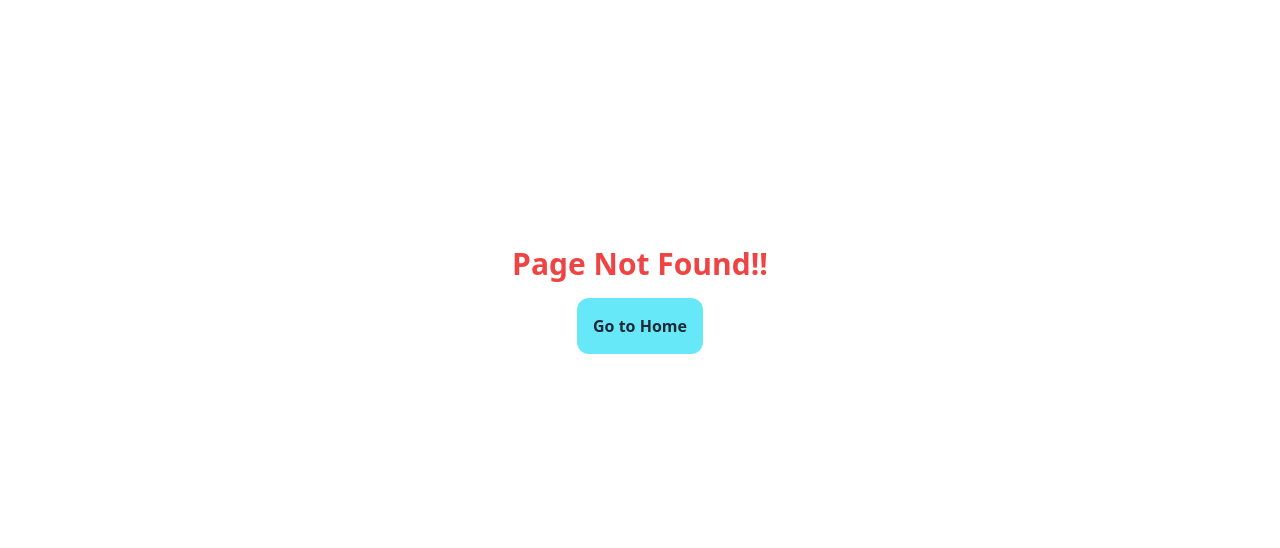
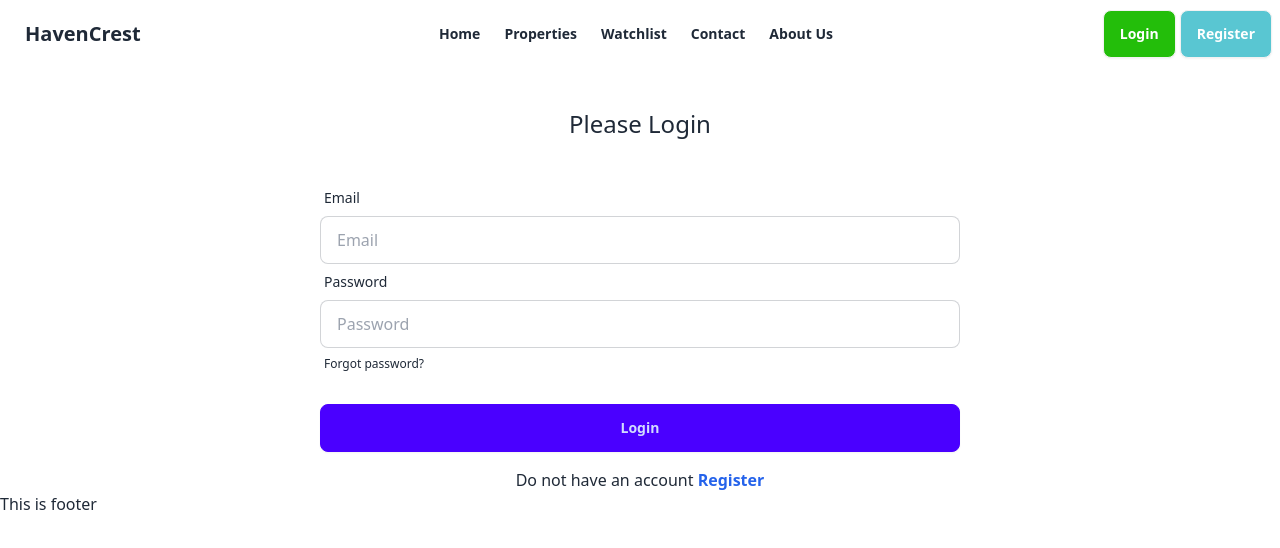
Before and after one commit to tazim5032/residential-real-estate, a React (Vite) app: page /login in a window 1280 px wide. Before the commit this address had no page. Shown: the top 548 px of the page. Built offline with nearby package versions, Linux system fonts and the light colour scheme.

Commit message:
firebase setup done

```diff
--- a/package.json
+++ b/package.json
@@ -10,6 +10,7 @@
     "preview": "vite preview"
   },
   "dependencies": {
+    "firebase": "^10.11.0",
     "localforage": "^1.10.0",
     "match-sorter": "^6.3.4",
     "react": "^18.2.0",
--- a/src/Components/Navbar.jsx
+++ b/src/Components/Navbar.jsx
@@ -1,4 +1,4 @@
-import { NavLink } from "react-router-dom";
+import { Link, NavLink } from "react-router-dom";
 
 const Navbar = () => {
 
@@ -11,19 +11,19 @@
                     </div>
                     <ul tabIndex={0} className="menu menu-sm dropdown-content mt-3 z-[1] p-2 shadow bg-base-100 rounded-box w-52">
 
-                            <NavLink className={({isActive}) => isActive ? 'text-[#23BE0A] font-bold border border-green-500 p-2 sm:mr-2' : 'font-bold p-2 sm:mr-2'} to="/"><a>Home</a></NavLink>
+                        <NavLink className={({ isActive }) => isActive ? 'text-[#23BE0A] font-bold border border-green-500 p-2 sm:mr-2' : 'font-bold p-2 sm:mr-2'} to="/"><a>Home</a></NavLink>
 
 
-                            <NavLink className={({isActive}) => isActive ? 'text-[#23BE0A] font-bold border border-green-500 p-2 sm:mr-2 rounded' : 'font-bold p-2 sm:mr-2 rounded'} to="/properties"><a>Properties</a></NavLink>
+                        <NavLink className={({ isActive }) => isActive ? 'text-[#23BE0A] font-bold border border-green-500 p-2 sm:mr-2 rounded' : 'font-bold p-2 sm:mr-2 rounded'} to="/properties"><a>Properties</a></NavLink>
 
 
-                            <NavLink className={({isActive}) => isActive ? 'text-[#23BE0A] font-bold border border-green-500 p-2 sm:mr-2 rounded' : 'font-bold p-2 sm:mr-2 rounded'} to="/watchlist"><a>Watchlist</a></NavLink>
+                        <NavLink className={({ isActive }) => isActive ? 'text-[#23BE0A] font-bold border border-green-500 p-2 sm:mr-2 rounded' : 'font-bold p-2 sm:mr-2 rounded'} to="/watchlist"><a>Watchlist</a></NavLink>
 
 
-                            <NavLink className={({isActive}) => isActive ? 'text-[#23BE0A] font-bold border border-green-500 p-2 sm:mr-2 rounded' : 'font-bold p-2 sm:mr-2 rounded'} to="/contact"><a>Contact</a></NavLink>
+                        <NavLink className={({ isActive }) => isActive ? 'text-[#23BE0A] font-bold border border-green-500 p-2 sm:mr-2 rounded' : 'font-bold p-2 sm:mr-2 rounded'} to="/contact"><a>Contact</a></NavLink>
 
 
-                            <NavLink className={({isActive}) => isActive ? 'text-[#23BE0A] font-bold border border-green-500 p-2 sm:mr-2 rounded' : 'font-bold p-2 sm:mr-2 rounded'} to="/about"><a>About Us</a></NavLink>
+                        <NavLink className={({ isActive }) => isActive ? 'text-[#23BE0A] font-bold border border-green-500 p-2 sm:mr-2 rounded' : 'font-bold p-2 sm:mr-2 rounded'} to="/about"><a>About Us</a></NavLink>
 
                     </ul>
                 </div>
@@ -32,25 +32,30 @@
             <div className="navbar-center hidden lg:flex">
                 <ul className="menu menu-horizontal px-1">
 
-                        <NavLink className={({isActive}) => isActive ? 'text-[#23BE0A] font-bold border border-green-500 p-2 sm:mr-2 rounded' : 'font-bold p-2 sm:mr-2 p-2 sm:mr-2 rounded'} to="/"><a>Home</a></NavLink>
+                    <NavLink className={({ isActive }) => isActive ? 'text-[#23BE0A] font-bold border border-green-500 p-2 sm:mr-2 rounded' : 'font-bold p-2 sm:mr-2 p-2 sm:mr-2 rounded'} to="/"><a>Home</a></NavLink>
 
 
-                        <NavLink className={({isActive}) => isActive ? 'text-[#23BE0A] font-bold border border-green-500 p-2 sm:mr-2 rounded' : 'font-bold p-2 sm:mr-2 rounded'} to="/properties"><a>Properties</a></NavLink>
+                    <NavLink className={({ isActive }) => isActive ? 'text-[#23BE0A] font-bold border border-green-500 p-2 sm:mr-2 rounded' : 'font-bold p-2 sm:mr-2 rounded'} to="/properties"><a>Properties</a></NavLink>
 
 
-                        <NavLink className={({isActive}) => isActive ? 'text-[#23BE0A] font-bold border border-green-500 p-2 sm:mr-2 rounded' : 'font-bold p-2 sm:mr-2 rounded'} to="/watchlist"><a>Watchlist</a></NavLink>
+                    <NavLink className={({ isActive }) => isActive ? 'text-[#23BE0A] font-bold border border-green-500 p-2 sm:mr-2 rounded' : 'font-bold p-2 sm:mr-2 rounded'} to="/watchlist"><a>Watchlist</a></NavLink>
 
 
-                        <NavLink className={({isActive}) => isActive ? 'text-[#23BE0A] font-bold border border-green-500 p-2 sm:mr-2 rounded' : 'font-bold p-2 sm:mr-2 rounded'} to="/contact"><a>Contact</a></NavLink>
+                    <NavLink className={({ isActive }) => isActive ? 'text-[#23BE0A] font-bold border border-green-500 p-2 sm:mr-2 rounded' : 'font-bold p-2 sm:mr-2 rounded'} to="/contact"><a>Contact</a></NavLink>
 
 
-                        <NavLink className={({isActive}) => isActive ? 'text-[#23BE0A] font-bold border border-green-500 p-2 sm:mr-2 rounded' : 'font-bold p-2 sm:mr-2 rounded'} to="/about"><a>About Us</a></NavLink>
+                    <NavLink className={({ isActive }) => isActive ? 'text-[#23BE0A] font-bold border border-green-500 p-2 sm:mr-2 rounded' : 'font-bold p-2 sm:mr-2 rounded'} to="/about"><a>About Us</a></NavLink>
 
                 </ul>
             </div>
             <div className="navbar-end gap-1 text-center">
-                <a className="btn text-[#FFFFFF] bg-[#23BE0A]">Login</a>
-                <a className="btn text-[#FFFFFF] bg-[#59C6D2]">Register</a>
+
+                <Link to="/login">
+                    <button className="btn text-[#FFFFFF] bg-[#23BE0A]">Login</button>
+                </Link>
+                <Link to="/register">
+                    <button className="btn text-[#FFFFFF] bg-[#59C6D2]">Register</button>
+                </Link>
             </div>
         </div>
     );
--- /dev/null
+++ b/src/Pages/Login.jsx
@@ -0,0 +1,39 @@
+import { Link } from "react-router-dom";
+
+const Login = () => {
+    const handleLogin = e =>{
+        console.log(e);
+    }
+    return (
+        <div>
+            <div>
+                <h1 className="text-2xl text-center my-10">Please Login</h1>
+
+                <form onSubmit={handleLogin} className="md:w-3/4 lg:w-1/2 mx-auto">
+                    <div className="form-control">
+                        <label className="label">
+                            <span className="label-text">Email</span>
+                        </label>
+                        <input type="email" name="email" placeholder="Email" className="input input-bordered" required />
+                    </div>
+                    <div className="form-control">
+                        <label className="label">
+                            <span className="label-text">Password</span>
+                        </label>
+                        <input type="password" name="password" placeholder="Password" className="input input-bordered" required />
+                        <label className="label">
+                            <a href="#" className="label-text-alt link link-hover">Forgot password?</a>
+                        </label>
+                    </div>
+                    <div className="form-control mt-6">
+                        <button className="btn btn-primary">Login</button>
+                    </div>
+                </form>
+                <p className="text-center mt-4">Do not have an account
+                    <Link className="text-blue-600 font-bold" to="/register"> Register</Link> </p>
+            </div>
+        </div>
+    );
+};
+
+export default Login;
--- /dev/null
+++ b/src/Pages/Register.jsx
@@ -0,0 +1,9 @@
+const Register = () => {
+    return (
+        <div>
+
+        </div>
+    );
+};
+
+export default Register;
--- /dev/null
+++ b/src/firebase.config.js
@@ -0,0 +1,17 @@
+import { initializeApp } from "firebase/app";
+import { getAuth } from "firebase/auth";
+const firebaseConfig = {
+  apiKey: "AIzaSyC0RvztaXu7QF_cjlI0YmNItVDfUh_a-Xs",
+  authDomain: "residential-b3feb.firebaseapp.com",
+  projectId: "residential-b3feb",
+  storageBucket: "residential-b3feb.appspot.com",
+  messagingSenderId: "569955106336",
+  appId: "1:569955106336:web:ab849b40deaf6d8ae64645"
+};
+
+// Initialize Firebase
+const app = initializeApp(firebaseConfig);
+
+// Initialize Firebase Authentication and get a reference to the service
+const auth = getAuth(app);
+export default auth;
```
Also changed, not shown: src/main.jsx (+11 -1 lines), 1 other file (tests, documents, lock files or other folders).
